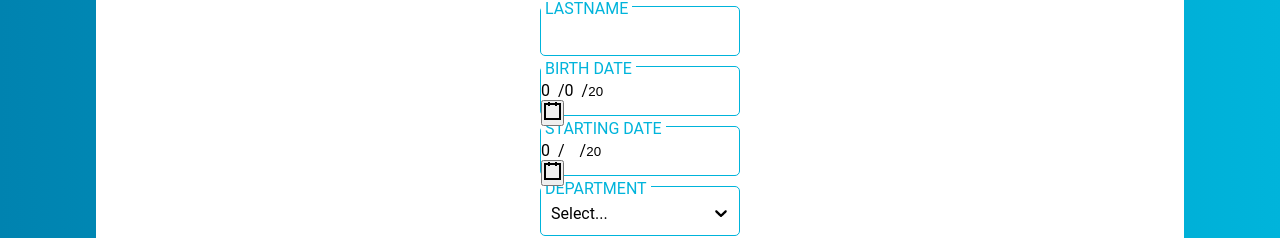
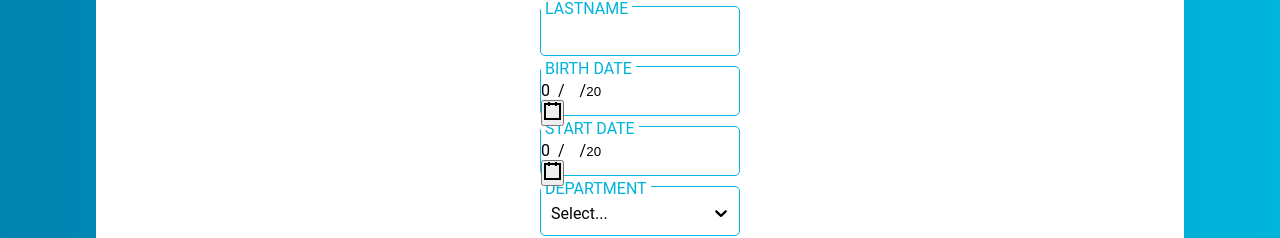
Before and after one commit to PingrisAlexis/HRnet-part1, a React (Create React App) app: page / in a window 1280 px wide. Shown: the part 259-497 px from the top of the page. Built offline with nearby package versions, Linux system fonts and the light colour scheme.

Commit message:
Add Modal + Optimize Form

```diff
--- a/src/components/employee-form/EmployeeForm.tsx
+++ b/src/components/employee-form/EmployeeForm.tsx
@@ -1,21 +1,23 @@
-import {FormEvent, FunctionComponent, useRef, useState} from "react";
+import {FormEvent, FunctionComponent, useState} from "react";
+import sub from 'date-fns/sub'
 import styles from "./EmployeeForm.module.scss";
+import "../../utils/custom-modal/Modal.Module.css"
 import { IEmployee } from "../../type.d";
 import { useDispatch } from "react-redux";
 import { Dispatch } from "redux";
 import { addEmployee } from "../../store/actionCreators";
 import DatePicker from "react-date-picker";
 import Select  from "react-select";
-import {customStylesReactSelect, DEPARTMENTS_SELECT_OPTIONS, US_STATES_SELECT_OPTIONS} from "../../utils";
+import { customStylesReactSelect, DEPARTMENTS_SELECT_OPTIONS, US_STATES_SELECT_OPTIONS } from "../../utils";
+// @ts-ignore
+import { Modal }  from "@pingrisalexis/react-modal";
 
 const EmployeeForm:FunctionComponent = () => {
-
-
     const dispatch: Dispatch<any> = useDispatch();
 
     const [firstName, setFirstName] = useState<string>('');
     const [lastName, setLastName] = useState<string>('');
-    const [birthDate, setBirthDate] = useState<any>(maxBirthade());
+    const [birthDate, setBirthDate] = useState<any>(maxBirthDate());
     const [startDate, setStartDate] = useState<any>(new Date());
     const [street, setStreet] = useState<string>('');
     const [city, setCity] = useState<string>('');
@@ -23,17 +25,24 @@ const EmployeeForm:FunctionComponent = () => {
     const [zipCode, setZipCode] = useState<string>('');
     const [selectedDepartment, setSelectedDepartment] = useState<any>('');
 
-    function maxBirthade() {
-        const majorityAge  = new Date();
-        majorityAge.setDate(majorityAge.getDate() - 6570);
+    const [isOpen, setIsOpen] = useState<boolean>(false);
+    const toggle = () => setIsOpen(!isOpen);
+    const message = "Employee Created!";
 
-        return majorityAge;
+    function maxBirthDate() {
+        const today = new Date()
+        return sub(today, { years: 18 })
+    }
+
+    function titleCase(str: string) {
+        return str.split(' ').map(item =>
+            item.charAt(0).toUpperCase() + item.slice(1).toLowerCase()).join(' ');
     }
 
     const NewEmployee: IEmployee = {
         id : Math.floor((1 + Math.random()) * 0x100000000),
-        firstName,
-        lastName,
+        lastName : lastName.toUpperCase(),
+        firstName: titleCase(firstName),
         birthDate : birthDate.toLocaleDateString("en-US"),
         startDate : startDate.toLocaleDateString("en-US"),
         street,
@@ -46,6 +55,7 @@ const EmployeeForm:FunctionComponent = () => {
     const addNewEmployee = (e :FormEvent) => {
         e.preventDefault()
         dispatch(addEmployee(NewEmployee))
+        setIsOpen(true)
     }
 
     const handleStateChange = (value:any) => {
@@ -69,6 +79,7 @@ const EmployeeForm:FunctionComponent = () => {
                        type="text"
                        name="firstname"
                        onChange={(e) => setFirstName(e.target.value)}
+                       // required={true}
                 />
             </label>
             <label htmlFor="last-name">
@@ -82,6 +93,8 @@ const EmployeeForm:FunctionComponent = () => {
                        onChange={(e) => setLastName(e.target.value)}
                 />
             </label>
+
+
             <label htmlFor="date-of-birth"
                    className={styles.datepicker}
             >
@@ -94,12 +107,12 @@ const EmployeeForm:FunctionComponent = () => {
                     clearIcon={null}
                     value={birthDate}
                     onChange={(date:Date) => setBirthDate(date)}
-                    maxDate={maxBirthade()}
+                    maxDate={maxBirthDate()}
 
                 />
             </label>
             <label htmlFor="starting-date">
-                <span className={styles.aze}>STARTING DATE</span>
+                <span>START DATE</span>
                 <div >
                     <DatePicker
                         className={styles.DatePicker}
@@ -109,7 +122,6 @@ const EmployeeForm:FunctionComponent = () => {
                         clearIcon={null}
                         value={startDate}
                         onChange={(date:Date) => setStartDate(date)}
-                        maxDate={new Date()}
                     />
                 </div>
             </label>
@@ -164,7 +176,11 @@ const EmployeeForm:FunctionComponent = () => {
             >
                 Save
             </button>
+            { isOpen ? <Modal isOpen={isOpen} hide={toggle} content={message}/>
+                : null
+            }
         </form>
+
     )
 }
 
```
